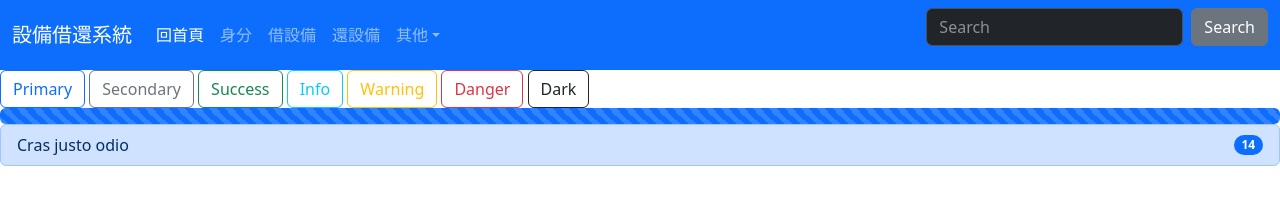
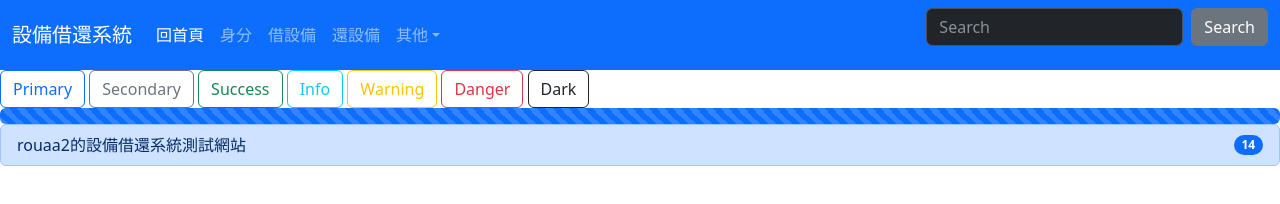
Before and after one commit to rouaa2/test3, a plain HTML site: page 111/dist/index.html in a window 1280 px wide. Drawn offline with nearby package versions, Linux system fonts and the light colour scheme.

Commit message:
Update index.html

```diff
--- a/111/dist/index.html
+++ b/111/dist/index.html
@@ -74,7 +74,7 @@
   <!----------------------------------------------------->
     <ul class="list-group">
   <li class="list-group-item list-group-item-primary d-flex justify-content-between align-items-center">
-    Cras justo odio
+    rouaa2的設備借還系統測試網站
     <span class="badge bg-primary rounded-pill">14</span>
   </li>
 </ul>
```
